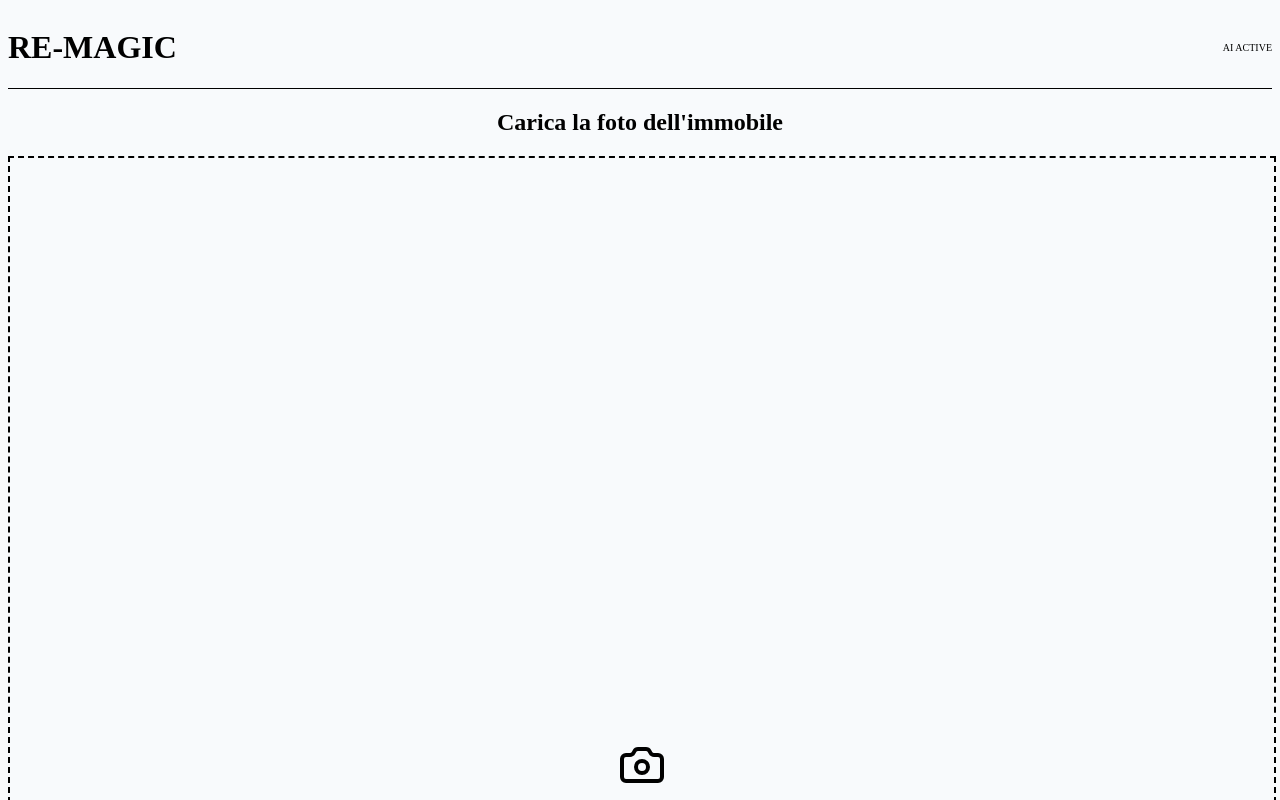
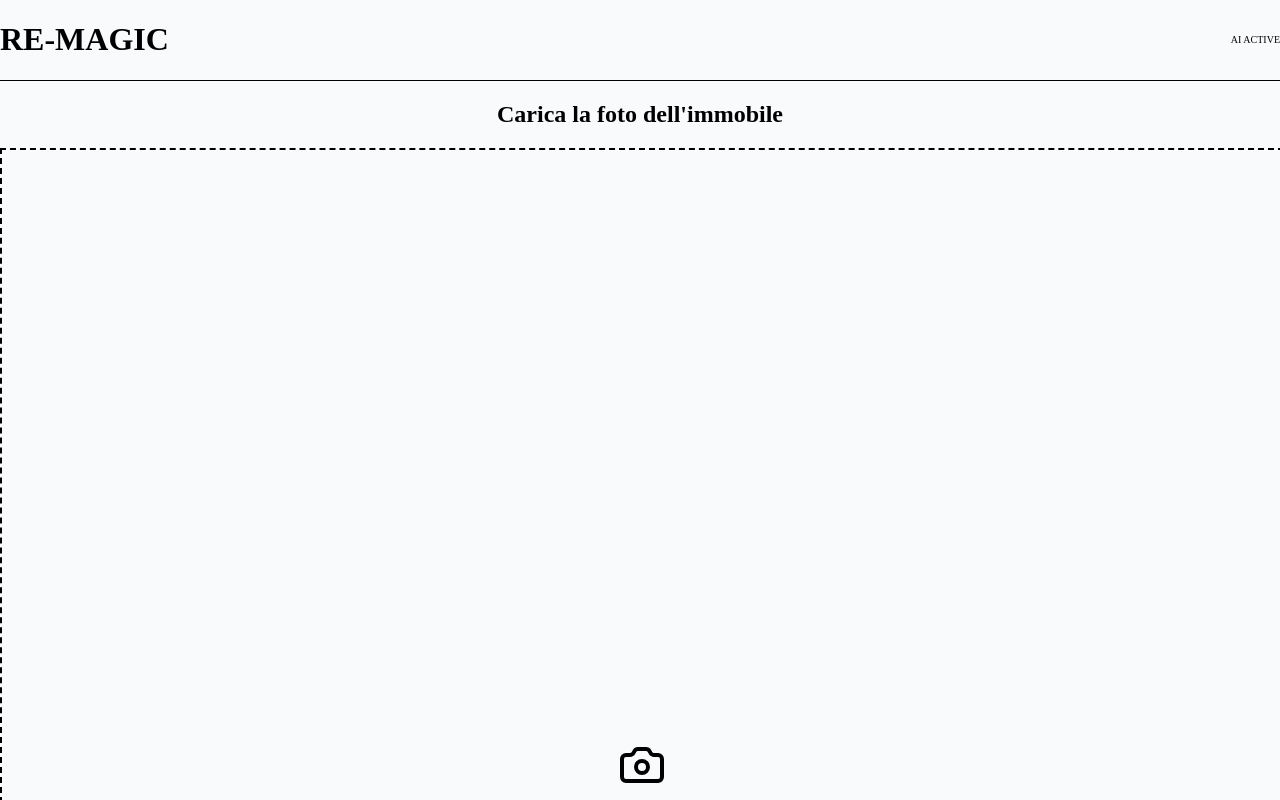
Before and after one commit to Silvia79r/real-estate-magic, a Next.js app: page / in a window 1280 px wide. Shown: the top 800 px of the page. Built offline with nearby package versions, Linux system fonts and the light colour scheme.

Commit message:
Update globals.css

```diff
--- a/app/globals.css
+++ b/app/globals.css
@@ -3,27 +3,21 @@
 @tailwind utilities;
 
 :root {
-  --foreground-rgb: 0, 0, 0;
-  --background-rgb: 248, 250, 252; /* Slate-50 */
+  touch-action: pan-x pan-y;
+  -webkit-text-size-adjust: 100%;
 }
 
 body {
-  color: rgb(var(--foreground-rgb));
-  background: rgb(var(--background-rgb));
-  -webkit-tap-highlight-color: transparent; /* Ottimizzazione Mobile */
+  margin: 0;
+  padding: 0;
+  width: 100vw;
+  min-height: 100vh;
+  overflow-x: hidden;
+  background-color: #f8fafc;
 }
 
-/* Rende l'esperienza touch più fluida */
-button {
-  touch-action: manipulation;
-}
+/* Impedisce alle immagini di rompere il layout */
 img {
   max-width: 100%;
-  height: auto;
   display: block;
 }
-
-body {
-  touch-action: pan-x pan-y;
-  overscroll-behavior: none;
-}
```
